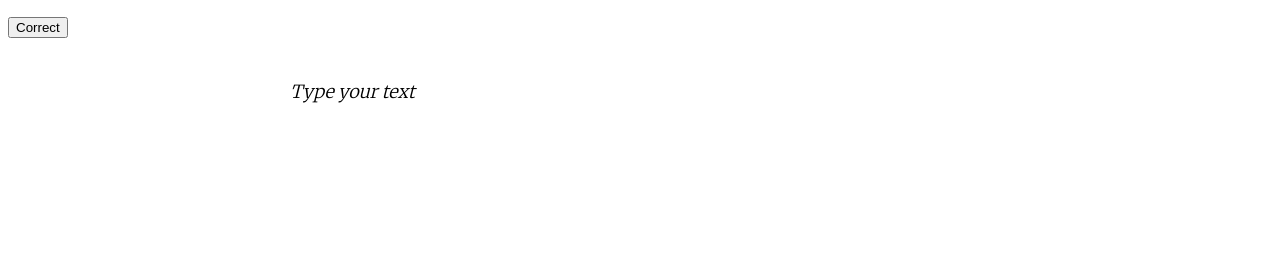
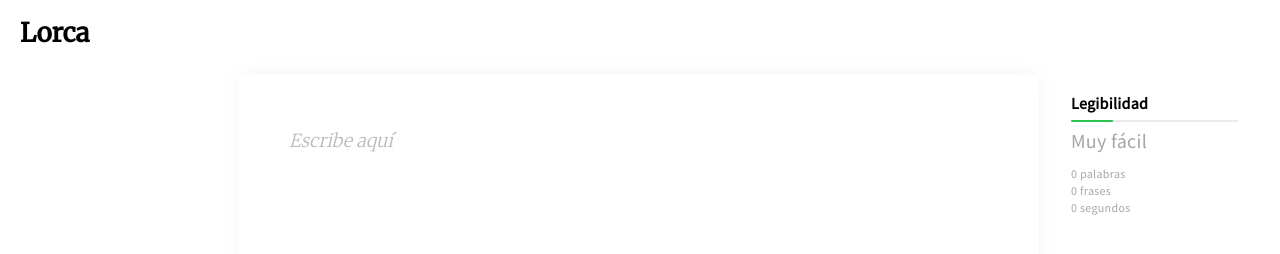
Before and after one commit to dmarman/LorcaEditor, a website: page index.html in a window 1280 px wide. Drawn offline with nearby package versions, Linux system fonts and the light colour scheme.

Commit message:
add stylings

```diff
--- a/css/demo.css
+++ b/css/demo.css
@@ -1,3 +1,8 @@
+* {
+    -webkit-font-smoothing: antialiased;
+    -moz-osx-font-smoothing: grayscale;
+}
+
 *:focus {
     outline: none;
 }
@@ -5,8 +10,9 @@
 body {
     font-family: 'Merriweather', serif;
     font-size: 18px;
-    line-height: 36px;
+    line-height: 1.8;
     font-weight: 300;
+    background-color: white;
 }
 
 h1 {
@@ -20,13 +26,14 @@
 }
 
 h2 {
-    font-size: 32px;
+    font-size: 33px;
     line-height: 42px;
 }
 
 h3 {
-    font-size: 26px;
-    line-height: 32px;
+    font-size: 22px;
+    line-height: 39px;
+    color: rgba(0,0,0,.54);
 }
 
 h4 {
@@ -35,7 +42,8 @@
 }
 
 p {
-    margin-bottom: 40px;
+    margin-bottom: 29px;
+    margin-top: 0;
 }
 
 a {
@@ -60,40 +68,109 @@
 blockquote {
     display: block;
     padding-left: 20px;
-    border-left: 6px solid #df0d32;
+    border-left: 3px solid black;
     margin-left: -15px;
     padding-left: 15px;
     font-style: italic;
     color: #555;
 }
 
-#container {
-    width: 700px;
-    margin: 30px auto;
+.navbar {
+    /*max-width: 100vw;*/
+    /*margin: 0 auto;*/
+    height: 64px;
+    /*width: 100vw;*/
+    /*background-color: grey;*/
 }
+
+.app-logo {
+    margin: 0;
+    padding: 0;
+    font-size: 26px;
+    border: 0;
+    text-align: left;
+    letter-spacing: 0;
+    padding-top: 10px;
+    padding-left: 20px;
+}
+
+.column-wrapper {
+    padding-bottom: 16px;
+}
+
+.column-title {
+    color: black;
+    font-size: 16px;
+    font-weight: 600;
+    padding-bottom: 8px;
+}
+
+#level {
+    font-size: 20px;
+}
+
+.meter {
+    height: 2px;
+    position: relative;
+    margin: 0 0 10px 0;
+    background-color: #ebebeb;
+    max-width: 80%;
+}
+
+.meter > span {
+    display: block;
+    height: 100%;
+    border-radius: 2px;
+    background-color: rgb(43,194,83);
+
+
+    position: relative;
+    overflow: hidden;
+}
+
+.medium-editor-placeholder:after {
+    padding: 50px;
+    margin: 0;
+    color: #bababa;
+ }
 
 .editable,
 .secondEditable
  {
     outline: none;
-    margin: 0 0 20px 0;
-    padding: 0 0 20px 0;
-    /*border-bottom: 1px solid #dbdbdb;*/
-    height: 90vh;
+    min-height: 90vh;
+    background-color: white;
+    margin-top: 11px;
+    /*border: 1px lightgrey solid;*/
+    padding: 50px;
+    border-radius: 7px;
+    flex: 0 0 700px;
+
+    -webkit-box-shadow: 0px 0px 20px 0px rgba(0,0,0,0.05);
+    -moz-box-shadow: 0px 0px 20px 0px rgba(0,0,0,0.05);
+    box-shadow: 0px 0px 20px 0px rgba(0,0,0,0.05);
 }
 
-#columns {
-    width: 90%;
-    margin: 30px auto;
+#display {
+    font-size: 12px;
+    padding-left: 32px;
+    padding-top: 20px;
+    padding-right: 0;
+    margin-top: 11px;
+    color: #a6a6a6;
+    line-height: 17px;
+    letter-spacing: 0.3px;
+    font-family: 'Source Sans Pro', sans-serif;
 }
 
-.column-container {
-
+.container {
+    display: -webkit-flex; /* Safari */
+    display: flex;
+    -webkit-justify-content: center; /* Safari */
+    justify-content:         center;
 }
 
-.column {
-    vertical-align: top;
-    display: inline-block;
-    width: 30%;
-    margin: 10px 1%;
+.side-column {
+    flex-basis: 100%;
+    padding: 15px;
 }
--- a/index.html
+++ b/index.html
@@ -3,16 +3,35 @@
 <head>
     <meta charset="UTF-8">
     <title>medium editor | demo</title>
+    <link rel="stylesheet" href="https://cdnjs.cloudflare.com/ajax/libs/normalize/7.0.0/normalize.min.css" />
     <link rel="stylesheet" href="./css/medium-editor.min.css">
     <link rel="stylesheet" href="./css/demo.css">
     <link rel="stylesheet" href="./css/beagle.min.css" id="medium-editor-theme">
     <link href="https://fonts.googleapis.com/css?family=Merriweather:300,400" rel="stylesheet">
+    <link href="https://fonts.googleapis.com/css?family=Source+Sans+Pro" rel="stylesheet">
 </head>
 <body>
-    <button id="correct-button">Correct</button>
-
-    <div id="container">
+    <!--<button id="correct-button">Correct</button>-->
+    <header>
+        <div class="navbar">
+            <h1 class="app-logo">Lorca</h1>
+        </div>
+    </header>
+    <div class="container" id="container">
+        <div class="side-column"></div>
         <div id="caret" class="editable"></div>
+        <div id="display" class="side-column">
+            <div class="column-wrapper">
+                <div class="column-title">Legibilidad</div>
+                <div class="meter">
+                    <span id="progress-value" style="width: 25%"></span>
+                </div>
+                <div id="level">Muy fácil</div>
+            </div>
+            <div id="words">0 palabras</div>
+            <div id="sentences">0 frases</div>
+            <div id="time">0 segundos</div>
+        </div>
     </div>
 
     <script src="./js/medium-editor.min.js"></script>
@@ -22,7 +41,11 @@
 
     <script>
         var timeoutId;
-        var editor = new MediumEditor('.editable');
+        var editor = new MediumEditor('.editable', {
+            placeholder: {
+                text: 'Escribe aquí'
+            }
+        });
 
         editor.subscribe('editableInput', function (event, editable) {
 
@@ -40,9 +63,14 @@
             if(event.keyCode == 32){
                 //console.log("space");
             }
-
             let plainText = lorca.clean(editor.getContent()).statistics().analysis();
             console.log(plainText);
+            $('#level').text(plainText.infz.level);
+            $('#words').text(plainText.content.words.length + ' palabras');
+            $('#sentences').text(plainText.content.sentences.length + ' frases');
+            $('#time').text(plainText.time);
+            $('#progress-value').css('width', plainText.infz.percentage);
+
             //let statistics = silabas(plainText).statistics();
             //let silabasArray = silabas(plainText).syllables();
 
@@ -54,57 +82,57 @@
 //            });
         });
 
-        document.getElementById('correct-button').addEventListener('click', function(){
-            let sentences = $(".editable").blast({
-                delimiter: "sentence",
-            });
-            let words = $(".editable").blast({
-                delimiter: "word",
-                generateValueClass: true,
-            });
-
-            //http://scielo.isciii.es/pdf/asisna/v31n2/original2.pdf
-            //https://github.com/cgiffard/TextStatistics.js
-            $('.editable').find('h2, h3, p, span').each(function(){$(this).append(" ")});
-            let plainText = editor.getContent().replace(/<(?:.|\n)*?>/gm, '');
-            let statistics = silabas(plainText).statistics();
-            let silabasArray = silabas(plainText).syllables();
-            let fernandez = 206.84 - 60*(silabasArray.length/words.length) - 1.02*(words.length/sentences.length);
-            let infz = 206.835 - 62.3*(silabasArray.length/words.length) - words.length/sentences.length;
-            let nivel = '';
-            let grado = '';
-
-            if(infz > 0 && infz < 40){
-                nivel = "Muy difícil";
-                grado = "";
-            } else if (infz > 40 && infz < 55){
-                nivel ="Algo difícil";
-                grado = "";
-            } else if (infz > 55 && infz < 65){
-                nivel ="Normal";
-                grado = "";
-            } else if (infz > 65 && infz < 80){
-                nivel ="Bastante fácil";
-                grado = "";
-            } else if (infz > 80){
-                nivel ="Muy fácil";
-                grado = "";
-            }
-
-            console.log({
-                "sentences": sentences.length,
-                "words": words.length,
-                "syllables": silabasArray.length,
-                "Fernandez Huerta": fernandez,
-                "nivel": nivel,
-                "INFZ": infz
-            });
-
-            $(".editable").blast(false);
-
-            console.log(lorca.clean(editor.getContent()));
-
-        });
+//        document.getElementById('correct-button').addEventListener('click', function(){
+//            let sentences = $(".editable").blast({
+//                delimiter: "sentence",
+//            });
+//            let words = $(".editable").blast({
+//                delimiter: "word",
+//                generateValueClass: true,
+//            });
+//
+//            //http://scielo.isciii.es/pdf/asisna/v31n2/original2.pdf
+//            //https://github.com/cgiffard/TextStatistics.js
+//            $('.editable').find('h2, h3, p, span').each(function(){$(this).append(" ")});
+//            let plainText = editor.getContent().replace(/<(?:.|\n)*?>/gm, '');
+//            let statistics = silabas(plainText).statistics();
+//            let silabasArray = silabas(plainText).syllables();
+//            let fernandez = 206.84 - 60*(silabasArray.length/words.length) - 1.02*(words.length/sentences.length);
+//            let infz = 206.835 - 62.3*(silabasArray.length/words.length) - words.length/sentences.length;
+//            let nivel = '';
+//            let grado = '';
+//
+//            if(infz > 0 && infz < 40){
+//                nivel = "Muy difícil";
+//                grado = "";
+//            } else if (infz > 40 && infz < 55){
+//                nivel ="Algo difícil";
+//                grado = "";
+//            } else if (infz > 55 && infz < 65){
+//                nivel ="Normal";
+//                grado = "";
+//            } else if (infz > 65 && infz < 80){
+//                nivel ="Bastante fácil";
+//                grado = "";
+//            } else if (infz > 80){
+//                nivel ="Muy fácil";
+//                grado = "";
+//            }
+//
+//            console.log({
+//                "sentences": sentences.length,
+//                "words": words.length,
+//                "syllables": silabasArray.length,
+//                "Fernandez Huerta": fernandez,
+//                "nivel": nivel,
+//                "INFZ": infz
+//            });
+//
+//            $(".editable").blast(false);
+//
+//            console.log(lorca.clean(editor.getContent()));
+//
+//        });
     </script>
 </body>
 </html>
--- a/js/lorca.js
+++ b/js/lorca.js
@@ -1,6 +1,11 @@
+//http://scielo.isciii.es/pdf/asisna/v31n2/original2.pdf
+//https://github.com/cgiffard/TextStatistics.js
+//http://courseware.url.edu.gt/Facultades/Facultad%20de%20Humanidades/Primer%20Ciclo%202011/Estrategias%20de%20comunicacion%20linguistica/Objetos%20de%20Aprendizaje/LyR%20critico/Diferentes%20tipos%20de%20discurso/01%20Diferentes%20tipos%20de%20discurso/frmula_de_velocidad.html
+
 class Lorca {
     constructor() {
         this.content = {};
+        this.infz = {};
     }
 
     clean(text) {
@@ -38,6 +43,7 @@
         let spaces = 0;
         let wordsArr = [];
         let linesArr = [];
+        let readSpeed = 220; //wpm
         let obj = {'text': this.content.text, 'sentences': {}, words: []};
 
         if (this.content.text.length > 0) {
@@ -63,17 +69,29 @@
                 ? pre.length - chars
                 : pre.length - chars - lines;
         }
+
         this.content = obj;
+
+        this.time = Math.round(60*this.content.words.length/readSpeed) + ' segundos'; // seconds
+
+        if(60*this.content.words.length/readSpeed > 60)
+        {
+            this.time = Math.round(this.content.words.length/readSpeed) + ' minutos'; // seconds
+        }
+
         this.content.chars = chars;
         this.content.spaces = spaces;
         this.content.syllables = silabas(this.content.text).syllables();
+        this.content.sentences.length = Object.keys(this.content.sentences).length;
+
         return this;
     }
 
     analysis()
     {
-
-        let infz = 206.835 - 62.3*(this.content.syllables.length/this.content.words.length) - this.content.words.length/Object.keys(this.content.sentences).length;
+        let syllablesPerWord = this.content.syllables.length/this.content.words.length;
+        let wordsPerSentence = this.content.words.length/this.content.sentences.length;
+        let infz = Math.abs(206.835 - 62.3*syllablesPerWord - wordsPerSentence);
         let level = '';
         let grado = '';
 
@@ -93,9 +111,9 @@
             level ="Muy fácil";
             grado = "";
         }
-
-        this.infz = infz;
-        this.level = level;
+        this.infz.value = Math.round(infz);
+        this.infz.level = level;
+        this.infz.percentage = 100*this.infz.value/146 + "%";
 
         return this;
     }
```
